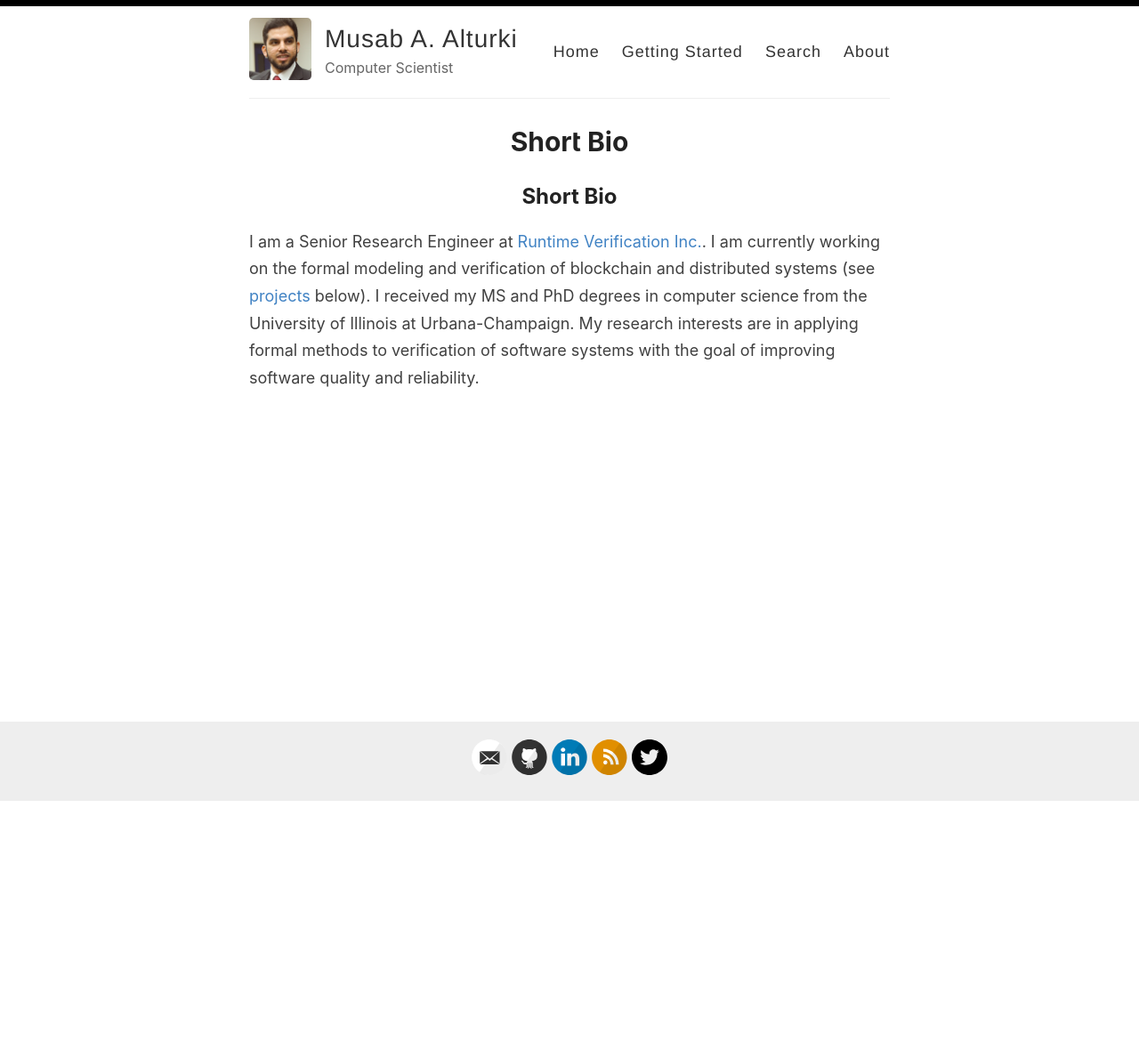
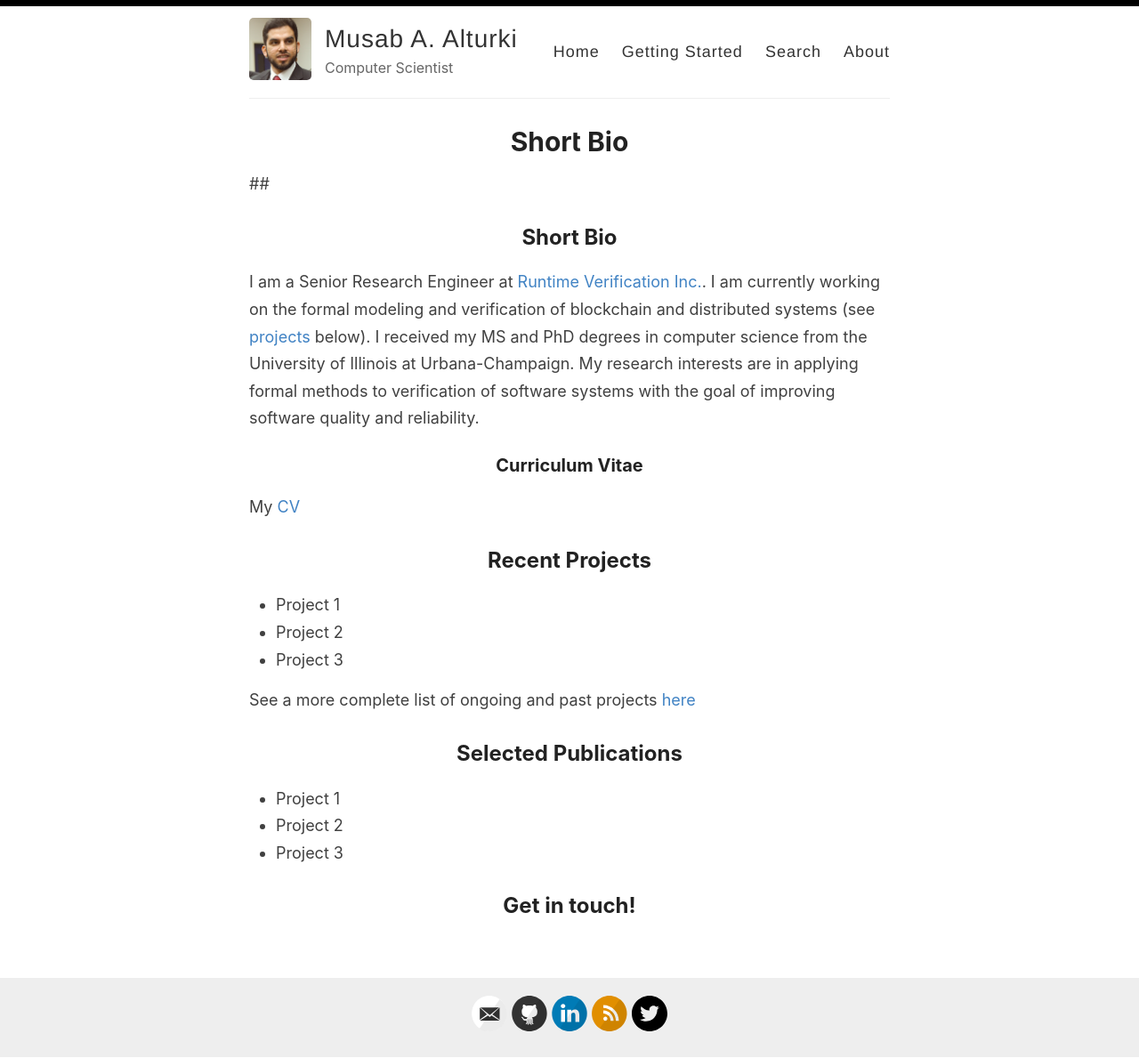
Before and after one commit to malturki/malturki-old.github.io, a Jekyll site: the page built from index.md, in a window 1280 px wide. Shown: the whole page at 89% size. Built offline with Jekyll 4.4.1, drawn with Linux system fonts in a browser that asks for light colours; our own code applies the rules of GitHub Pages for plain Markdown files; before the commit the page ends 901 px from its top, so only the background shows below that.

Commit message:
update index and file cleanup

```diff
--- a/index.md
+++ b/index.md
@@ -3,6 +3,28 @@ layout: page
 permalink: /
 ---
 
+##
+
 ## Short Bio
 
 I am a Senior Research Engineer at [Runtime Verification Inc.](https://runtimeverification.com). I am currently working on the formal modeling and verification of blockchain and distributed systems (see  [projects](#) below). I received my MS and PhD degrees in computer science from the University of Illinois at Urbana-Champaign. My research interests are in applying formal methods to verification of software systems with the goal of improving software quality and reliability.
+
+### Curriculum Vitae
+
+My [CV](#)
+
+## Recent Projects
+
+- Project 1
+- Project 2
+- Project 3
+
+See a more complete list of ongoing and past projects [here](#)
+
+## Selected Publications
+
+- Project 1
+- Project 2
+- Project 3
+
+## Get in touch!
```
Also changed, not shown: _pages/getting-started.md (deleted, +0 -51 lines), _pages/landing.md (deleted, +0 -9 lines).
